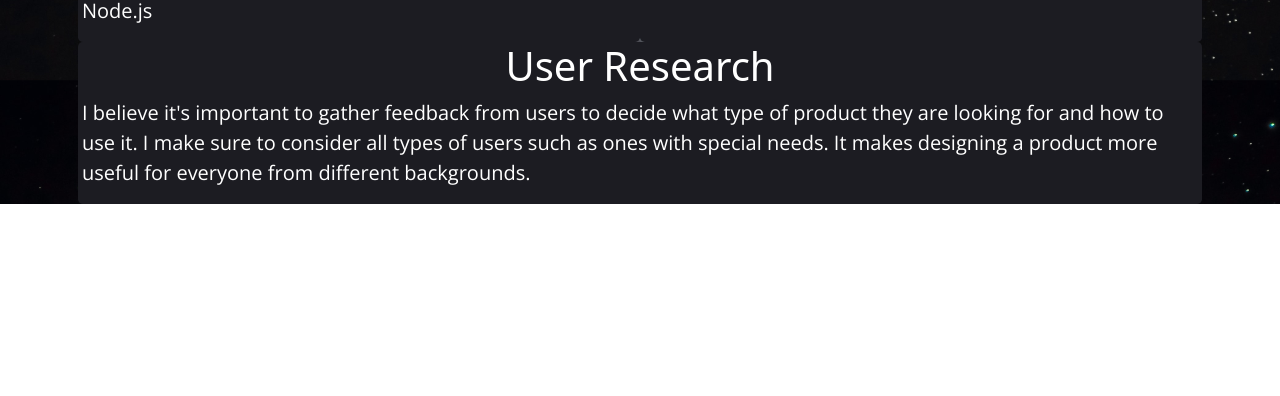
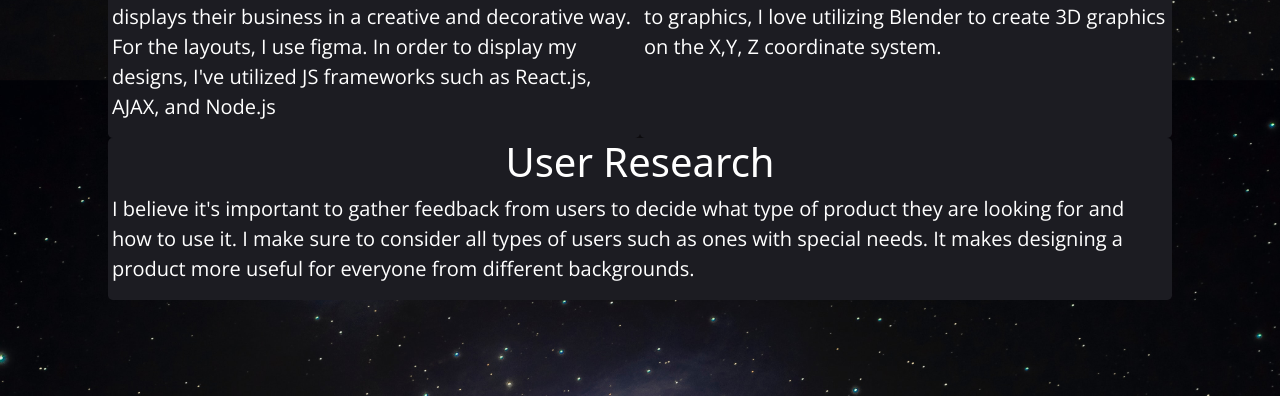
Before and after one commit to kwilley18/finalPortfolio, a plain HTML site: page about.html in a window 1280 px wide. Shown: the part 773-1169 px from the top of the page. Before the commit the page ends 977 px from the top, so only its background shows below. Drawn offline with nearby package versions, Linux system fonts and the light colour scheme; a web font is replaced by a local one.

Commit message:
Update about.html

```diff
--- a/about.html
+++ b/about.html
@@ -52,7 +52,7 @@
       I have experience with React.js, AJAX, and Node.js I have also created small 2D games using C#. And finally, I have had some practice with creating
       simple graphics in Blender. </h4></div----->
 
-    <div class="container" >
+    <div class="container  p-5 rounded my-5 responsive" >
   <div class="row g-2">
 
     <div class="col-sm mx-auto d-block rounded-3"  style="background-color: #1c1c22" >
```
